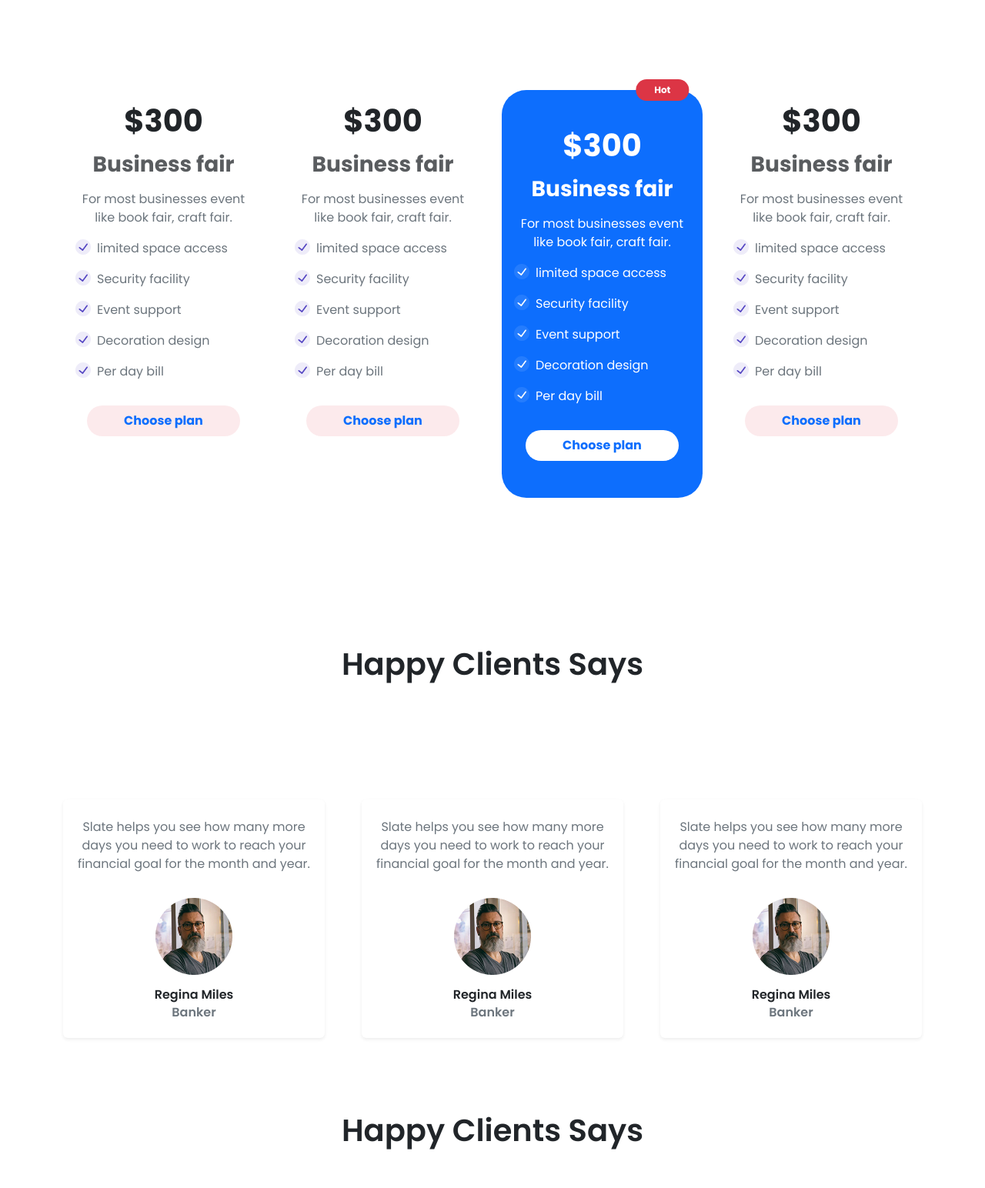
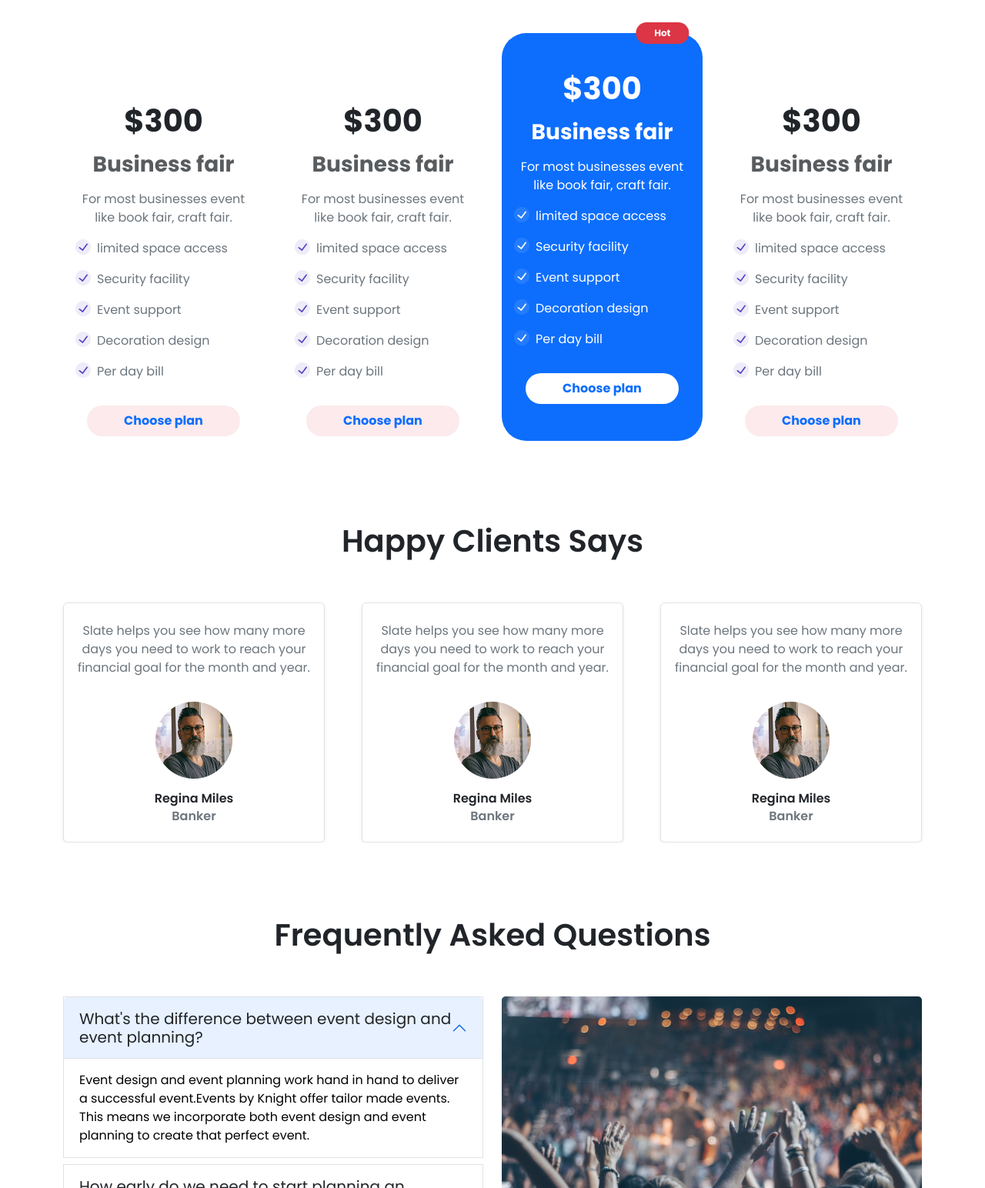
Before and after one commit to Murad501/Practice3-convention-center, a plain HTML site: page index.html in a window 1280 px wide. Shown: the part 655-2199 px from the top of the page at 77% size. Drawn offline with nearby package versions, Linux system fonts and the light colour scheme.

Commit message:
everythng ok

```diff
--- a/index.html
+++ b/index.html
@@ -121,7 +121,7 @@
 
         <!-- pricing section start -->
 
-        <section class="pricing-table py-5">
+        <section class="pricing-table pt-5">
           <h1 class="fw-semibold fs-1 text-center pb-sm-5">Our Package</h1>
           <div class="container text-center">
             <div class="row row-cols-1 row-cols-sm-2 row-cols-lg-3 row-cols-xl-4 g-4 my-lg-5 mb-5 py-lg-5">
@@ -159,7 +159,7 @@
                 </div>
                 </div>
               </div>
-              <div class="col">
+              <div class="col price-item-2">
                 <div>
                   <div class="card rounded-5 border-0" >
                   <div class="card-body">
@@ -193,7 +193,7 @@
                 </div>
                 </div>
               </div>
-              <div class="col">
+              <div class="col price-item-3">
                 <div>
                   <div class="card bg-primary text-white rounded-5 border-0">
                     <div class="card-body py-5 position-relative">
@@ -275,10 +275,10 @@
         <section class="client-section my-5">
           <h1 class="fw-semibold fs-1 text-center pb-sm-5">Happy Clients Says</h1>
           <div class="container overflow-hidden text-center">
-            <div class="row my-5 row-cols-1 row-cols-sm-2 row-cols-lg-3 g-2 g-sm-3 g-lg-5">
+            <div class="row row-cols-1 row-cols-sm-2 row-cols-lg-3 g-2 g-sm-3 g-lg-5">
               <div class="col">
                <div>
-                <div class="card h-100 px-sm-2 px-5 py-4 border-0 shadow-sm">
+                <div class="card h-100 px-sm-2 px-5 py-4 border shadow-sm">
                   <p class="card-text text-muted text-center">
                     Slate helps you see how many more days you need to work to reach your financial goal for the month and year.
                   </p>
@@ -290,7 +290,7 @@
               </div>
                 <div class="col">
                   <div>
-                    <div class="card h-100 px-sm-2 py-4 border-0 shadow-sm">
+                    <div class="card h-100 px-sm-2 py-4 border shadow-sm">
                       <p class="card-text text-muted text-center">
                         Slate helps you see how many more days you need to work to reach your financial goal for the month and year.
                       </p>
@@ -302,7 +302,7 @@
                 </div>
               <div class="col">
                 <div>
-                  <div class="card h-100 px-sm-2 py-4 border-0 shadow-sm">
+                  <div class="card h-100 px-sm-2 py-4 border shadow-sm">
                     <p class="card-text text-muted text-center">
                       Slate helps you see how many more days you need to work to reach your financial goal for the month and year.
                     </p>
@@ -319,7 +319,7 @@
 
         <!-- FAQ section start -->
         <section class="FAQ-section my-5">
-          <h1 class="fw-semibold fs-1 text-center pb-sm-5">Happy Clients Says</h1>
+          <h1 class="fw-semibold fs-1 text-center p-5">Frequently Asked Questions</h1>
           <div class="container overflow-hidden text-center">
             <div class="row row-cols-1 row-cols-lg-2">
               <div class="col order-2 order-lg-1 mt-4 mt-lg-0 ">
--- a/style.css
+++ b/style.css
@@ -26,3 +26,18 @@ ul li a {
     height: 100px;
     width: 100px;
 }
+
+/* media query */
+
+@media only screen and (max-width: 991px){
+    .price-item-2 {
+        margin-bottom: 80px !important;
+                }
+
+}
+
+@media only screen and (min-width: 300px){
+    .price-item-3 {
+        margin-top: -50px !important;
+    }
+}
```
